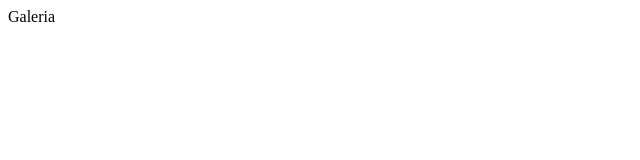
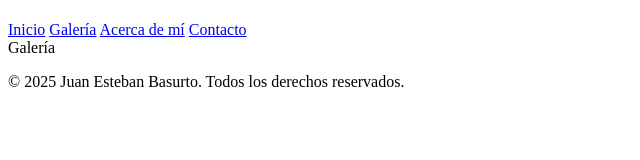
Before and after one commit to Juanebasurto/juanebasurto.github.io, a plain HTML site: page galeria.html in a window 1280 px wide. Shown: the whole page, without its empty margins (0-640 px from the left). Drawn offline with Linux system fonts and the light colour scheme.

Commit message:
Update galeria.html

```diff
--- a/galeria.html
+++ b/galeria.html
@@ -1 +1,30 @@
-Galeria
+<!DOCTYPE html>
+<html lang="es">
+<head>
+  <meta charset="UTF-8">
+  <meta name="viewport" content="width=device-width, initial-scale=1.0">
+  <title></title>
+  <link rel="stylesheet" href="css/style.css"> <!-- tu hoja de estilos -->
+</head>
+<body>
+
+  <header>
+    <h1></h1>
+    <nav>
+      <a href="index.html">Inicio</a>
+      <a href="galeria.html">Galería</a>
+      <a href="acerca.html">Acerca de mí</a>
+      <a href="contacto.html">Contacto</a>
+    </nav>
+  </header>
+
+  <main>
+    Galería
+  </main>
+
+  <footer>
+    <p>&copy; 2025 Juan Esteban Basurto. Todos los derechos reservados.</p>
+  </footer>
+
+</body>
+</html>
```
